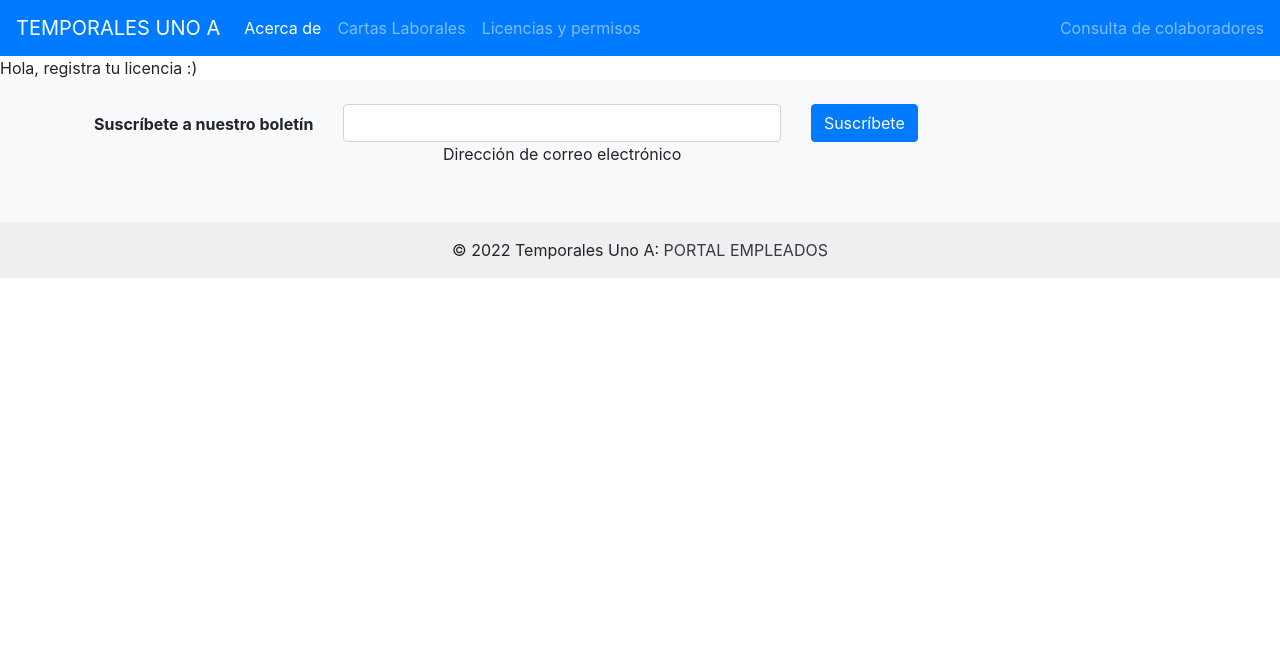
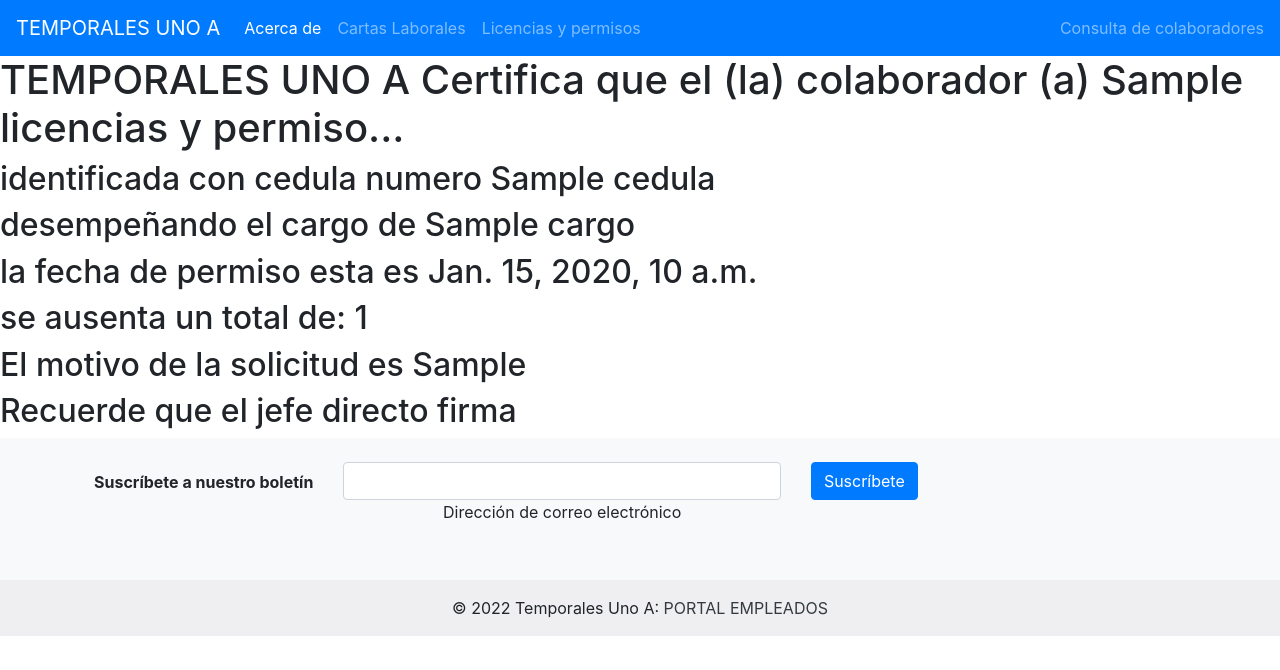
Before and after one commit to Jeniffer-De/Entrega-Final-poyecto, a Django app: template templates/Licencias_y_permisos.html in a window 1280 px wide. Shown: the top 670 px of the page. Run offline with Django 4.2, Linux system fonts and the light colour scheme; the template is opened without the code that fills it: most values are stand-ins (such as "Sample title", 1, 10 or a date in 2020).

Commit message:
model_licen

```diff
--- a/portal_empleados/urls.py
+++ b/portal_empleados/urls.py
@@ -3,13 +3,13 @@ from django.contrib import admin
 from django.urls import path
 from portal_empleados.views import inicio
 from acerca_de.views import create_informacion
-from datos.views import datos_personal
-from licencias.views import licencias
+from datos.views import create_datos
+from licencias.views import create_licencias
 
 urlpatterns = [
     path('admin/', admin.site.urls),
     path('inicio/',inicio, name='inicio'),
     path('create_informacion/',create_informacion, name='create_informacion'),
-    path("datos_personal/",datos_personal, name="datos_personal"),
-    path("licencias/",licencias, name="licencias")
+    path("create_datos/",create_datos, name="create_datos"),
+    path("create_licencias/",create_licencias, name="create_licencias")
 ]
--- a/templates/Licencias_y_permisos.html
+++ b/templates/Licencias_y_permisos.html
@@ -6,6 +6,12 @@
 
 {% block contenido_que_cambia %}
 
-Hola, registra tu licencia :)
+<h1>TEMPORALES UNO A Certifica que el (la) colaborador (a) {{licencias_y_permisos.nombre}}...</h1>
+<h2>identificada con cedula numero {{licencias_y_permisos.Cedula}}</h2>
+<h2>desempeñando el cargo de {{licencias_y_permisos.cargo}}</h2>
+<h2>la fecha de permiso esta es {{licencias_y_permisos.Fecha_Permiso}}</h2>
+<h2>se ausenta un total de: {{licencias_y_permisos.Total_horas}}</h2>
+<h2>El motivo de la solicitud es {{licencias_y_permisos.Motivo_Permiso}}</h2>
+<h2>Recuerde que el jefe directo firma</h2>
 
 {%endblock %}
--- a/templates/base.html
+++ b/templates/base.html
@@ -25,10 +25,10 @@
               <a class="nav-link" href="/create_informacion/">Acerca de <span class="sr-only">(current)</span></a>
             </li>
             <li class="nav-item">
-              <a class="nav-link" href="/datos_personal">Cartas Laborales</a>
+              <a class="nav-link" href="/create_datos">Cartas Laborales</a>
             </li>
             <li class="nav-item">
-              <a class="nav-link" href="/licencias">Licencias y permisos</a>
+              <a class="nav-link" href="/create_licencias">Licencias y permisos</a>
             </li>
           </ul>
           <span class="navbar-text">
```
Also changed, not shown: datos/views.py (+15 -2 lines), licencias/models.py (+16 -1 lines), licencias/views.py (+15 -2 lines), templates/cartas_laborales.html (+9 -2 lines), datos/migrations/0003_alter_datos_options.py (added), db.sqlite3, licencias/migrations/0001_initial.py (added).
